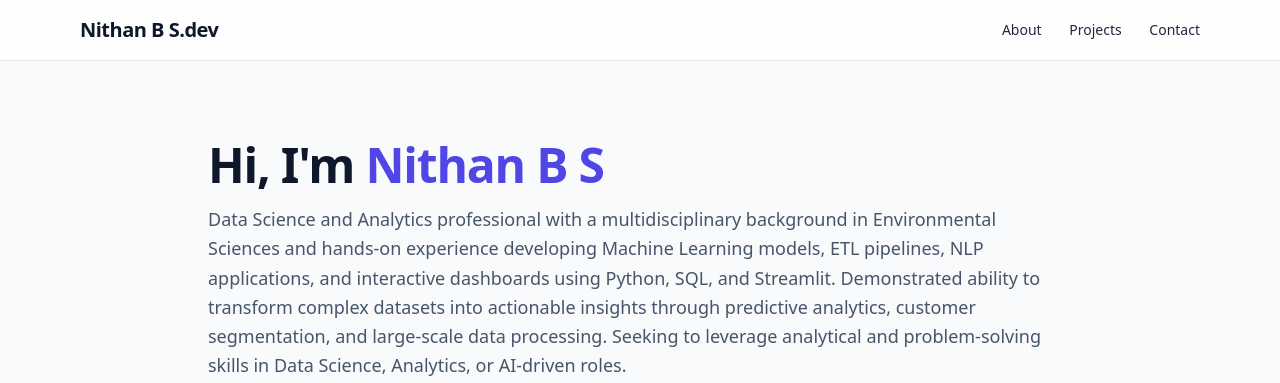
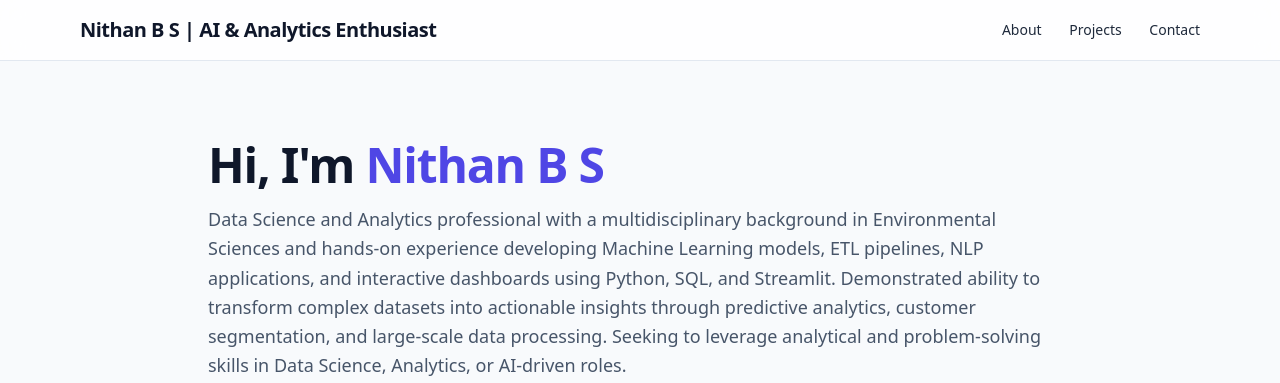
Before and after one commit to nithansantiago021/nithansantiago021.github.io, a plain HTML site: page index.html in a window 1280 px wide. Shown: the top 383 px of the page. Drawn offline with nearby package versions, Linux system fonts and the light colour scheme.

Commit message:
updated portfolio content

```diff
--- a/index.html
+++ b/index.html
@@ -3,7 +3,7 @@
 <head>
     <meta charset="UTF-8">
     <meta name="viewport" content="width=device-width, initial-scale=1.0">
-    <title>Nithan B S | Data Scientist Portfolio</title>
+    <title>Nithan B S | Portfolio</title>
     <!-- Tailwind CSS CDN -->
     <script src="https://cdn.tailwindcss.com"></script>
     <link rel="stylesheet" href="https://cdnjs.cloudflare.com/ajax/libs/font-awesome/6.0.0/css/all.min.css">
@@ -13,7 +13,7 @@
     <!-- Header / Navbar -->
     <header class="sticky top-0 z-50 bg-white/80 backdrop-blur-md border-b border-slate-200">
         <nav class="max-w-6xl mx-auto px-4 py-4 flex justify-between items-center">
-            <span class="text-xl font-bold tracking-tight text-slate-900">Nithan B S.dev</span>
+            <span class="text-xl font-bold tracking-tight text-slate-900">Nithan B S | AI & Analytics Enthusiast</span>
             <div class="space-x-6 text-sm font-medium">
                 <a href="#about" class="hover:text-indigo-600 transition">About</a>
                 <a href="#projects" class="hover:text-indigo-600 transition">Projects</a>
```
